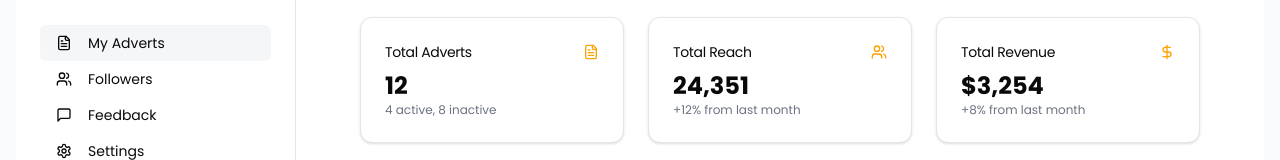
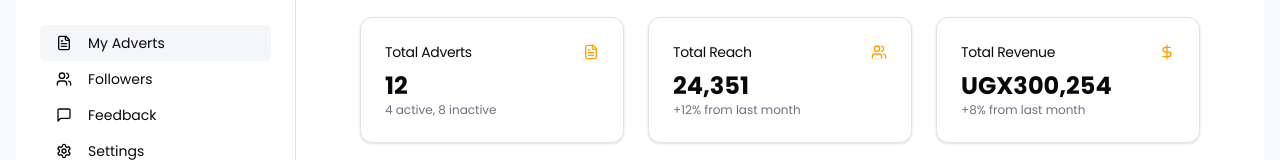
Before and after one commit to OchiengPaul442/dawa-project, a Next.js app in the folder dawa-website/: page /account/adverts in a window 1280 px wide. Shown: the part 212-372 px from the top of the page. Built offline with nearby package versions, Linux system fonts and the light colour scheme; no server answers.

Commit message:
CONTENT UPDATE

```diff
--- a/dawa-website/src/app/(protected-routes)/account/adverts/page.tsx
+++ b/dawa-website/src/app/(protected-routes)/account/adverts/page.tsx
@@ -51,7 +51,7 @@
             <DollarSign className="h-4 w-4 text-primary_1" />
           </CardHeader>
           <CardContent>
-            <div className="text-2xl font-bold">$3,254</div>
+            <div className="text-2xl font-bold">UGX300,254</div>
             <p className="text-xs text-gray-500">+8% from last month</p>
           </CardContent>
         </Card>
```
